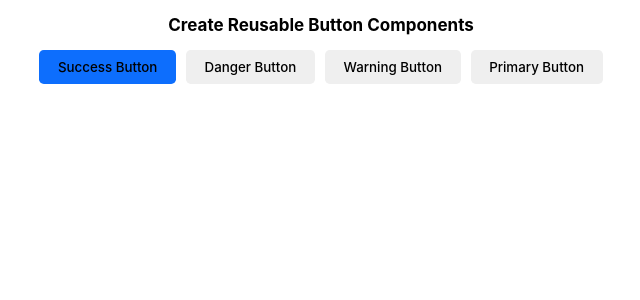
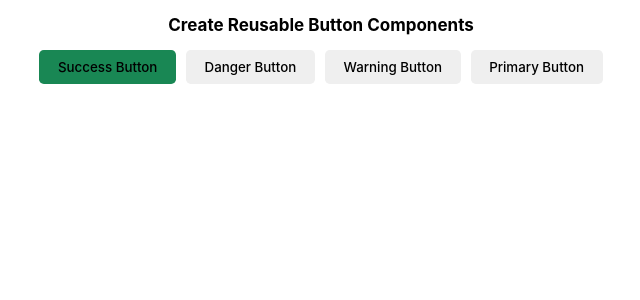
Before and after one commit to uofa-cmput404/404f23project-who-will, a React (Create React App) app in the folder SocialDistribution/FrontEnd/social-distribution/: page / in a window 1280 px wide. Shown: the top 300 px of the page, without its empty margins (319-959 px from the left). Built offline with nearby package versions, Linux system fonts and the light colour scheme.

Commit message:
complete button component

```diff
--- a/SocialDistribution/FrontEnd/social-distribution/src/App.js
+++ b/SocialDistribution/FrontEnd/social-distribution/src/App.js
@@ -22,7 +22,7 @@ function App() {
           gap: "10px",
          }}
       >
-        <Button variant="primary">Success Button</Button>
+        <Button variant="success">Success Button</Button>
         <Button>Danger Button</Button>
         <Button>Warning Button</Button>
         <Button>Primary Button</Button>
--- a/SocialDistribution/FrontEnd/social-distribution/src/Components/Button.js
+++ b/SocialDistribution/FrontEnd/social-distribution/src/Components/Button.js
@@ -41,6 +41,16 @@ const ButtonComponent = styled.button`
             ? "#212529"
             : props.variant === "primary"
             ? "#0d6efd"
+            : props.variant === "secondary"
+            ? "#6c757d"
+            : props.variant === "success"
+            ? "#198754"
+            : props.variant === "info"
+            ? "#0dcaf0"
+            : props.variant === "warning"
+            ? "#ffc107"
+            : props.variant === "danger"
+            ? "#dc3545"
             : "f8f9fa"
     };
 `;
```
